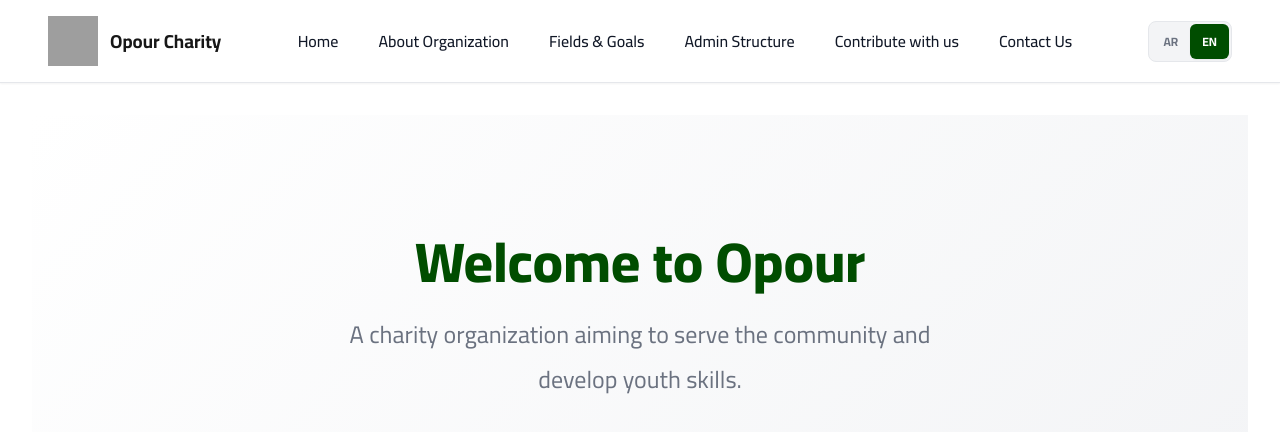
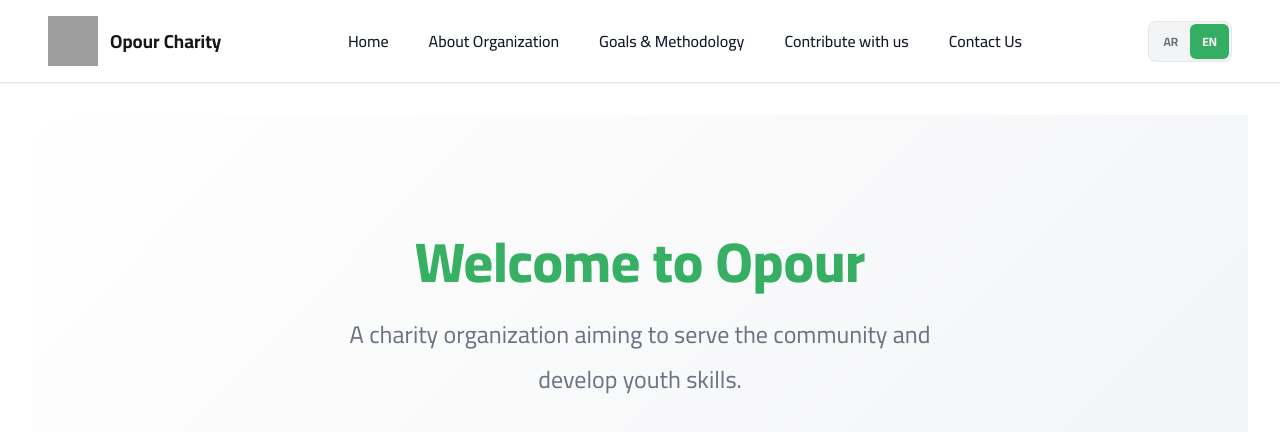
Before and after one commit to Mohayyad-Muawia/opour, a Next.js app: page /en in a window 1280 px wide. Shown: the top 432 px of the page. Built offline with nearby package versions, Linux system fonts and the light colour scheme; grey boxes are pictures that could not be loaded.

Commit message:
style: update primary color and navigation links, add home page placeholders

```diff
--- a/src/app/[locale]/globals.css
+++ b/src/app/[locale]/globals.css
@@ -4,7 +4,7 @@
   --fg: #171717;
 
   /* Brand Colors */
-  --primary: #004d00;
+  --primary: #16a34adb;
   --primary-fg: #ffffff;
 
   /* UI Elements */
--- a/src/app/[locale]/layout.tsx
+++ b/src/app/[locale]/layout.tsx
@@ -1,8 +1,7 @@
-import type { Metadata } from "next";
 import { Cairo } from "next/font/google";
 import "./globals.css";
 import { NextIntlClientProvider } from "next-intl";
-import { getMessages } from "next-intl/server";
+import { getMessages, getTranslations } from "next-intl/server";
 import { notFound } from "next/navigation";
 import { routing } from "@/i18n/routing";
 import Nav from "@/components/nav/Nav";
@@ -12,10 +11,19 @@ const cairo = Cairo({
   subsets: ["latin", "arabic"],
 });
 
-export const metadata: Metadata = {
-  title: "Opour",
-  description: "A premium platform for services.",
-};
+export async function generateMetadata({
+  params,
+}: {
+  params: Promise<{ locale: string }>;
+}) {
+  const { locale } = await params;
+  const t = await getTranslations({ locale, namespace: "Metadata" });
+
+  return {
+    title: t("title"),
+    description: t("description"),
+  };
+}
 
 export default async function RootLayout({
   children,
--- a/src/app/[locale]/page.tsx
+++ b/src/app/[locale]/page.tsx
@@ -5,7 +5,13 @@ import Hero from "@/components/hero/Hero";
 export default function Home() {
   return (
     <div className="page">
+      {/* Hero */}
       <Hero />
+
+      {/* About (Summary) */}
+      {/* Objectives (Summary) */}
+      {/* CTA*/}
+      {/* Faq */}
     </div>
   );
 }
--- a/src/components/nav/Nav.tsx
+++ b/src/components/nav/Nav.tsx
@@ -34,9 +34,6 @@ export default function Nav() {
         <Link href="/goals" className="link">
           {t("goals")}
         </Link>
-        <Link href="/structure" className="link">
-          {t("structure")}
-        </Link>
         <Link href="/contribute" className="link">
           {t("contribute")}
         </Link>
@@ -52,13 +49,13 @@ export default function Nav() {
             onClick={() => switchLocale("ar")}
             className={`btn ${locale === "ar" ? "active" : ""}`}
           >
-            {t("arabic")}
+            AR
           </button>
           <button
             onClick={() => switchLocale("en")}
             className={`btn ${locale === "en" ? "active" : ""}`}
           >
-            {t("english")}
+            EN
           </button>
         </div>
       </div>
--- a/src/messages/ar.json
+++ b/src/messages/ar.json
@@ -1,14 +1,15 @@
 {
+  "Metadata": {
+    "title": "أوبور الخيرية",
+    "description": "منظمة أوبور الخيرية - منصة متميزة للخدمات."
+  },
   "Nav": {
     "orgTitle": "أوبور الخيرية",
     "home": "الرئيسية",
     "about": "عن المنظمة",
-    "goals": "المجالات والاهداف",
-    "structure": "الهيكل الاداري",
+    "goals": "الاهداف والمنهجية",
     "contribute": "ساهم معنا",
-    "contact": "تواصل معنا",
-    "english": "EN",
-    "arabic": "AR"
+    "contact": "تواصل معنا"
   },
   "Hero": {
     "title": "مرحباً بكم في أوبور",
--- a/src/messages/en.json
+++ b/src/messages/en.json
@@ -1,14 +1,15 @@
 {
+  "Metadata": {
+    "title": "Opour Charity",
+    "description": "Opour Charity Organization - A premium platform for services."
+  },
   "Nav": {
     "orgTitle": "Opour Charity",
     "home": "Home",
     "about": "About Organization",
-    "goals": "Fields & Goals",
-    "structure": "Admin Structure",
+    "goals": "Goals & Methodology",
     "contribute": "Contribute with us",
-    "contact": "Contact Us",
-    "english": "EN",
-    "arabic": "AR"
+    "contact": "Contact Us"
   },
   "Hero": {
     "title": "Welcome to Opour",
```
